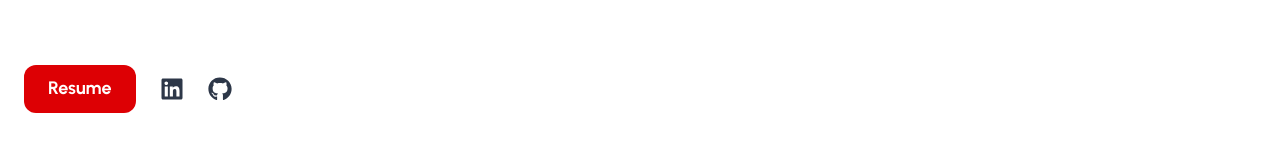
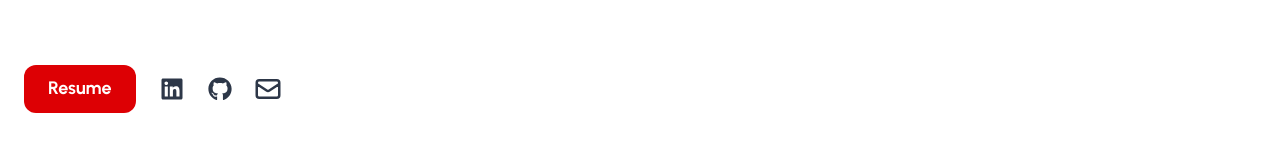
Before and after one commit to hrishikeshpaul/portfolio-template-v2, a React (Create React App) app: page / in a window 1280 px wide. Shown: the part 611-770 px from the top of the page. Built offline with nearby package versions, Linux system fonts and the light colour scheme.

Commit message:
chore: add mail icon

```diff
--- a/src/content/common/common.json
+++ b/src/content/common/common.json
@@ -7,5 +7,6 @@
     "cssVarPrefix": "hp",
     "email": "hrishikeshpaul12@gmail.com",
     "linkedin": "https://www.linkedin.com/in/hrishikeshpaul/",
-    "github": "https://github.com/hrishikeshpaul"
+    "github": "https://github.com/hrishikeshpaul",
+    "resume": "https://docs.google.com/viewer?url=https://docs.google.com/document/d/1s3G7PiPHlK3Ett_W-WUU01GQnsggiLrWZB3IiMAgBEk/export?format=pdf"
 }
--- a/src/pages/landing/Landing.tsx
+++ b/src/pages/landing/Landing.tsx
@@ -4,7 +4,16 @@ import { Center, Container, Heading, Image, HStack, Button, Stack, IconButton, I
 
 import { configs, useContent, ContentFile } from "content";
 import { Content } from "shared/content/Content";
-import { ChevronDownIcon, GitHubIcon, LinkedInIcon } from "utils/Icons";
+import { ChevronDownIcon, GitHubIcon, LinkedInIcon, MailIcon } from "utils/Icons";
+
+const iconButtonStyles = {
+    fontSize: "2xl",
+    variant: "ghost",
+    color: "gray.700",
+    bg: "transparent",
+    _hover: { color: "primary.500" },
+    _active: { bg: "transparent" },
+};
 
 export const Landing: FC = () => {
     const content = useContent(ContentFile.Landing);
@@ -15,6 +24,10 @@ export const Landing: FC = () => {
         if (featuredHeader) {
             featuredHeader.scrollIntoView({ behavior: "smooth", block: "center" });
         }
+    };
+
+    const onLinkOpen = (link: string) => {
+        window.open(link, "_blank");
     };
 
     return (
@@ -29,26 +42,32 @@ export const Landing: FC = () => {
                             <Content fontSize="lg">{content.landing}</Content>
                         </Stack>
                         <HStack spacing="2">
-                            <Button size="lg" borderRadius="xl" mr="2">
+                            <Button
+                                size="lg"
+                                borderRadius="xl"
+                                mr="2"
+                                onClick={() => onLinkOpen(configs.common.resume)}
+                            >
                                 Resume
                             </Button>
                             <IconButton
-                                fontSize="2xl"
-                                variant="ghost"
-                                color="gray.700"
-                                bg="transparent"
-                                _hover={{ color: "primary.500" }}
+                                {...iconButtonStyles}
                                 aria-label="linkedin-icon"
                                 icon={<LinkedInIcon />}
+                                onClick={() => onLinkOpen(configs.common.linkedin)}
                             />
                             <IconButton
-                                fontSize="2xl"
-                                bg="transparent"
-                                _hover={{ color: "primary.500" }}
-                                variant="ghost"
-                                color="gray.700"
+                                {...iconButtonStyles}
                                 aria-label="github-icon"
                                 icon={<GitHubIcon />}
+                                onClick={() => onLinkOpen(configs.common.github)}
+                            />
+                            <IconButton
+                                {...iconButtonStyles}
+                                fontSize="3xl"
+                                aria-label="mail-icon"
+                                icon={<MailIcon />}
+                                onClick={() => onLinkOpen(configs.common.email)}
                             />
                         </HStack>
                     </Stack>
--- a/src/utils/Icons.tsx
+++ b/src/utils/Icons.tsx
@@ -1,4 +1,4 @@
 export { BiLink as LinkIcon } from "react-icons/bi";
 export { FaLinkedin as LinkedInIcon, FaGithub as GitHubIcon } from "react-icons/fa";
 export { FiChevronDown as ChevronDownIcon } from "react-icons/fi";
-export { HiOutlineArrowNarrowRight as ArrowRightIcon } from "react-icons/hi";
+export { HiOutlineArrowNarrowRight as ArrowRightIcon, HiOutlineMail as MailIcon } from "react-icons/hi";
```
